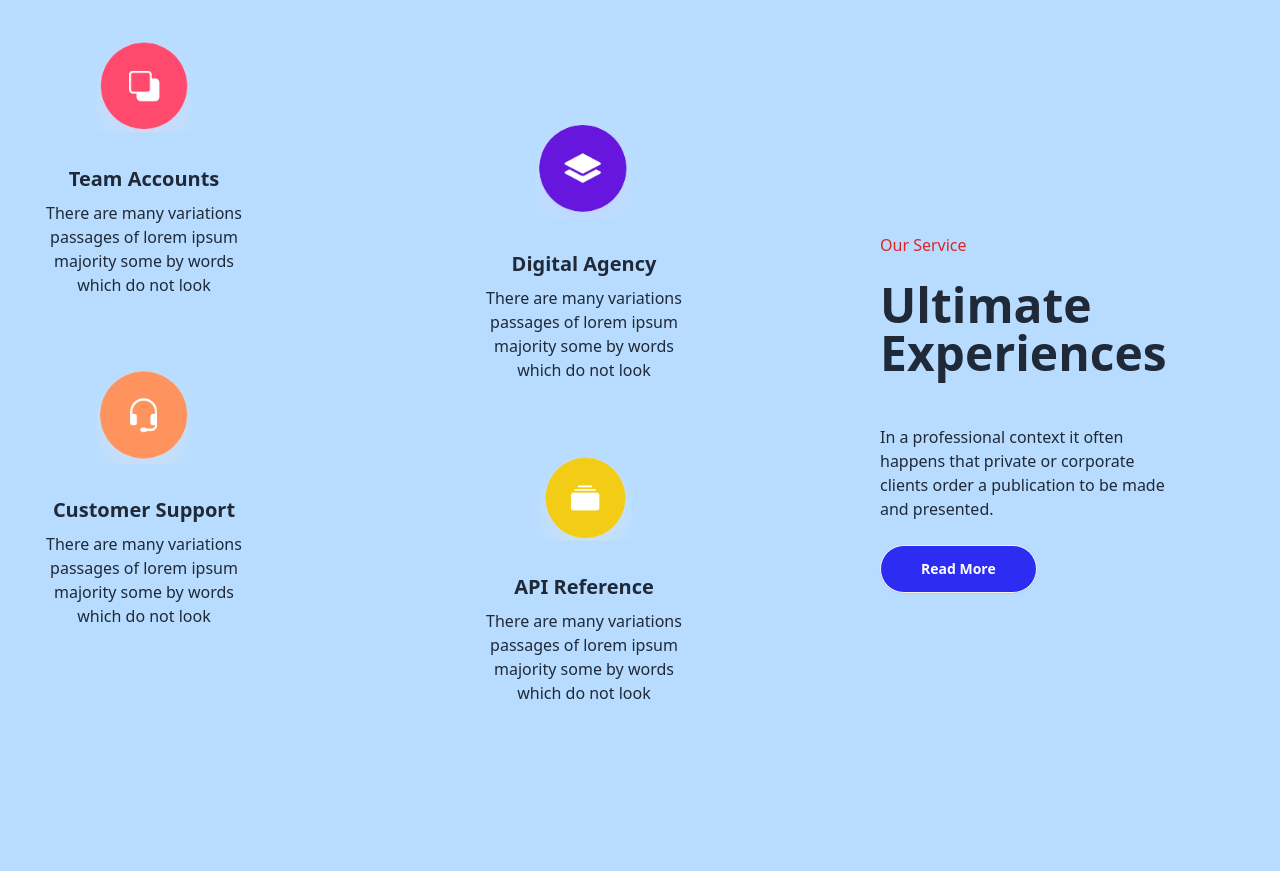
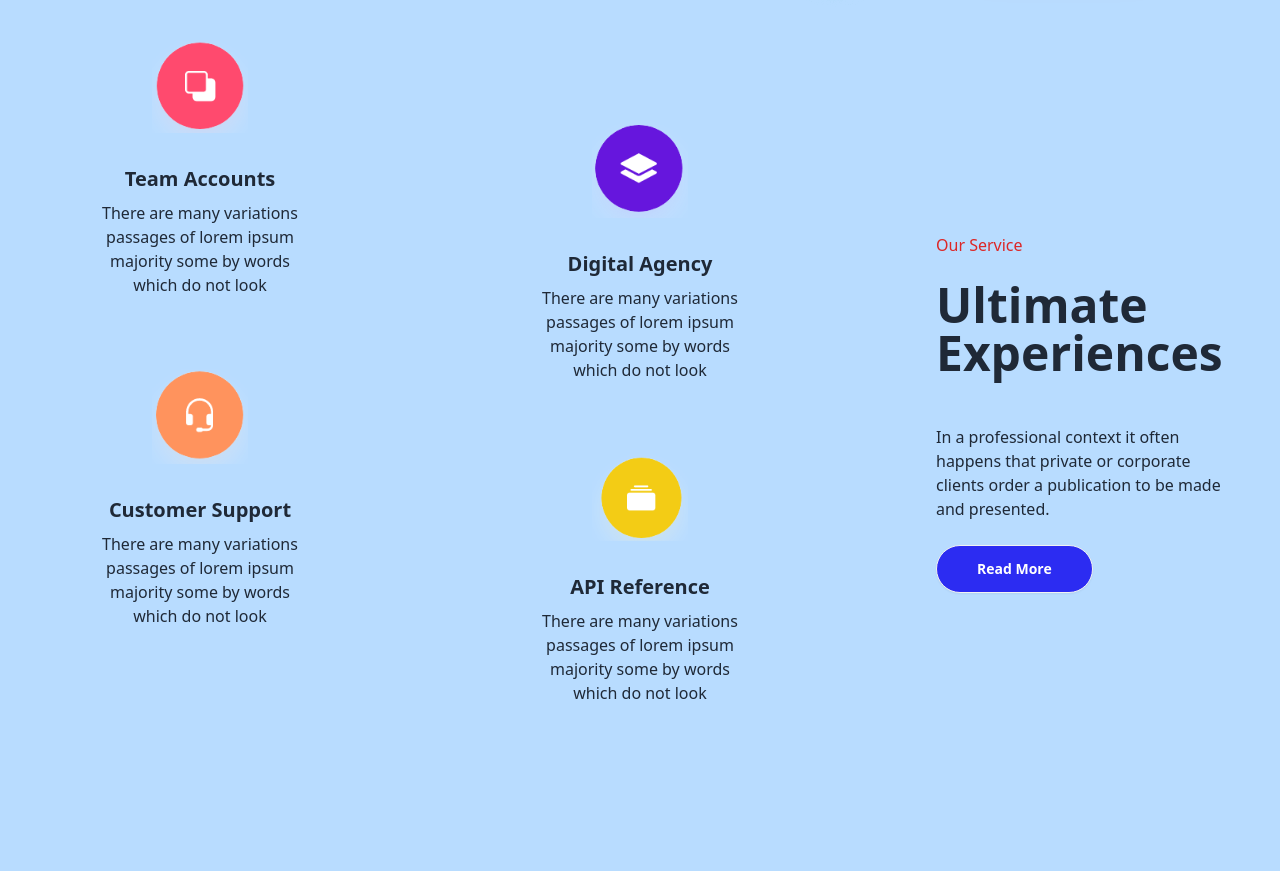
Before and after one commit to Shakib-Shajid/BitBinary-IT, a Next.js app: page / in a window 1280 px wide. Shown: the part 700-1571 px from the top of the page. Built offline with nearby package versions, Linux system fonts and the light colour scheme.

Commit message:
service page margin added

```diff
--- a/src/components/ui/Service.js
+++ b/src/components/ui/Service.js
@@ -12,7 +12,7 @@ const Service = () => {
             <div className='grid grid-cols-1 md:grid-cols-2 lg:grid-cols-3 mx-auto md:gap-10 lg:gap-30 my-2'>
                 <div>
                     {/* card 1 */}
-                    <div className="card w-72">
+                    <div className="card w-72 mx-auto">
                         <figure className="">
                             <Image
                                 src={TA}
@@ -33,7 +33,7 @@ const Service = () => {
 
 
                     {/* card 2 */}
-                    <div className="card w-72 mt-2 md:mt-5 lg:mt-10">
+                    <div className="card w-72 mx-auto mt-2 md:mt-5 lg:mt-10">
                         <figure className="">
                             <Image
                                 src={CS}
@@ -56,7 +56,7 @@ const Service = () => {
                 <div className='mt-2 md:mt-10 lg:mt-20'>
 
                     {/* card 3 */}
-                    <div className="card w-72">
+                    <div className="card w-72 mx-auto">
                         <figure className="">
                             <Image
                                 src={DA}
@@ -76,7 +76,7 @@ const Service = () => {
                     </div>
 
                     {/* card 4 */}
-                    <div className="card w-72 mt-2 md:mt-5 lg:mt-10">
+                    <div className="card w-72 mx-auto mt-2 md:mt-5 lg:mt-10">
                         <figure className="">
                             <Image
                                 src={AR}
@@ -98,7 +98,7 @@ const Service = () => {
                 </div>
 
                 {/* card 5 */}
-                <div className="w-72 md:mt-10 lg:mt-48">
+                <div className="w-72 mx-auto md:mt-10 lg:mt-48">
                     <h1 className="text-red-600">Our Service</h1>
                     <p className="text-3xl lg:text-5xl font-bold py-6">Ultimate Experiences</p>
                     <p className="py-6">In a professional context it often happens that private or corporate clients order a publication to be made and presented.</p>
```
